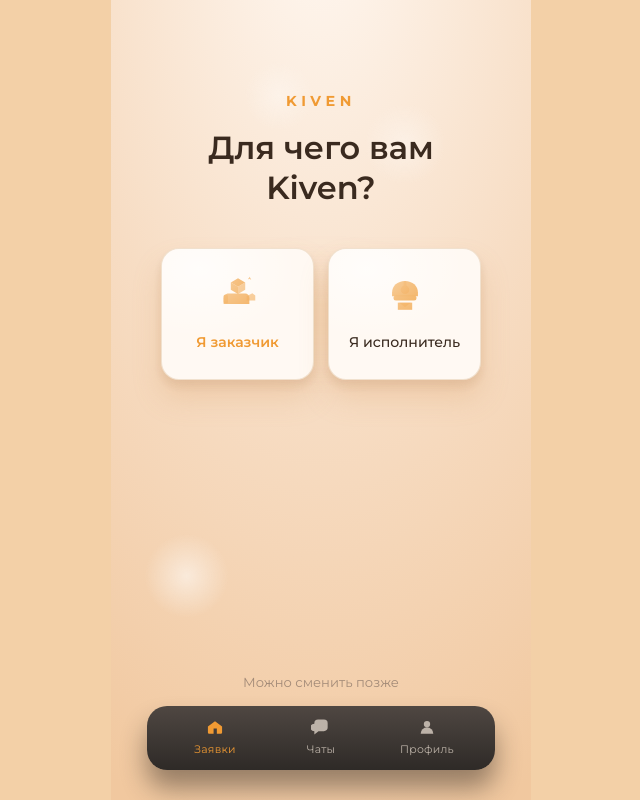
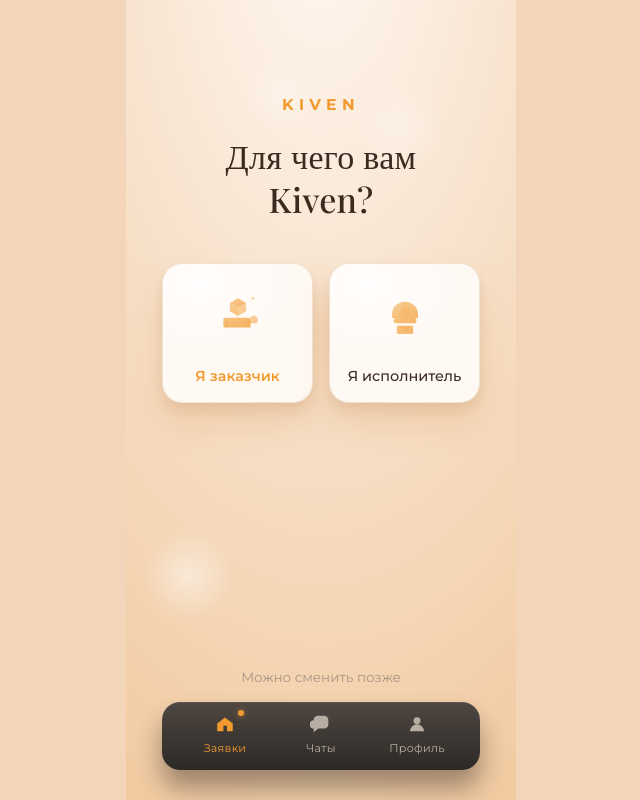
Before and after one commit to GameclubPro/misha, a React (Vite) app: page / in a window 1280 px wide. Shown: the whole page, without its empty margins (319-959 px from the left). Built offline with nearby package versions, Linux system fonts and the light colour scheme.

Commit message:
intro screen

```diff
--- a/index.html
+++ b/index.html
@@ -8,7 +8,7 @@
     <link rel="preconnect" href="https://fonts.googleapis.com" />
     <link rel="preconnect" href="https://fonts.gstatic.com" crossorigin />
     <link
-      href="https://fonts.googleapis.com/css2?family=Montserrat:wght@400;500;600;700&display=swap&subset=cyrillic"
+      href="https://fonts.googleapis.com/css2?family=Montserrat:wght@400;500;600;700&family=Playfair+Display:wght@500;600&display=swap&subset=cyrillic"
       rel="stylesheet"
     />
     <script src="https://telegram.org/js/telegram-web-app.js"></script>
--- a/src/App.css
+++ b/src/App.css
@@ -8,10 +8,10 @@
 }
 
 .screen {
-  width: min(420px, 100%);
+  width: min(390px, 100%);
   min-height: 100vh;
-  padding: clamp(52px, 11vh, 78px) clamp(24px, 6vw, 36px)
-    clamp(22px, 7vh, 30px);
+  padding: clamp(62px, 12vh, 82px) clamp(24px, 6vw, 36px)
+    clamp(20px, 7vh, 30px);
   display: flex;
   flex-direction: column;
   align-items: center;
@@ -19,10 +19,10 @@
   position: relative;
   overflow: hidden;
   background:
-    radial-gradient(120% 120% at 50% -12%, #fff8f2 0%, #f7ddc4 52%, #f1c89f 100%),
-    radial-gradient(220px 200px at 12% 24%, rgba(236, 167, 96, 0.25), transparent 70%),
-    radial-gradient(200px 200px at 86% 30%, rgba(236, 167, 96, 0.2), transparent 72%),
-    radial-gradient(280px 220px at 50% 90%, rgba(236, 167, 96, 0.18), transparent 72%);
+    radial-gradient(120% 120% at 50% -12%, #fff8f2 0%, #f7e0c8 52%, #f2cba2 100%),
+    radial-gradient(240px 200px at 12% 26%, rgba(238, 168, 96, 0.24), transparent 72%),
+    radial-gradient(210px 210px at 86% 30%, rgba(238, 168, 96, 0.22), transparent 74%),
+    radial-gradient(320px 240px at 50% 90%, rgba(238, 168, 96, 0.18), transparent 75%);
 }
 
 .screen::before {
@@ -30,11 +30,12 @@
   position: absolute;
   inset: 0;
   background:
-    radial-gradient(60px 60px at 18% 72%, rgba(255, 255, 255, 0.75), transparent 70%),
-    radial-gradient(40px 40px at 82% 40%, rgba(255, 255, 255, 0.55), transparent 70%),
-    radial-gradient(54px 54px at 70% 18%, rgba(255, 255, 255, 0.5), transparent 75%),
-    radial-gradient(46px 46px at 40% 12%, rgba(255, 255, 255, 0.45), transparent 75%);
-  opacity: 0.7;
+    radial-gradient(64px 64px at 16% 72%, rgba(255, 255, 255, 0.7), transparent 72%),
+    radial-gradient(48px 48px at 84% 40%, rgba(255, 255, 255, 0.5), transparent 72%),
+    radial-gradient(58px 58px at 70% 16%, rgba(255, 255, 255, 0.45), transparent 76%),
+    radial-gradient(52px 52px at 40% 12%, rgba(255, 255, 255, 0.4), transparent 76%),
+    radial-gradient(46px 46px at 30% 36%, rgba(255, 255, 255, 0.35), transparent 75%);
+  opacity: 0.65;
   pointer-events: none;
 }
 
@@ -52,26 +53,30 @@
 }
 
 .brand {
+  font-family: var(--font-body);
   font-weight: 700;
-  letter-spacing: 0.32em;
+  letter-spacing: 0.34em;
   color: var(--accent);
-  font-size: 0.9rem;
+  font-size: 0.98rem;
+  text-transform: uppercase;
 }
 
 .hero h1 {
-  margin: 16px 0 0;
-  font-weight: 600;
-  font-size: clamp(24px, 4.6vw, 32px);
-  line-height: 1.25;
+  margin: 18px 0 0;
+  font-family: var(--font-title);
+  font-weight: 500;
+  font-size: clamp(26px, 5vw, 34px);
+  line-height: 1.28;
+  letter-spacing: 0.01em;
   color: var(--text);
 }
 
 .choice-grid {
   width: min(320px, 100%);
-  margin-top: clamp(16px, 4vh, 26px);
+  margin-top: clamp(18px, 4.5vh, 28px);
   display: grid;
   grid-template-columns: repeat(2, minmax(0, 1fr));
-  gap: 14px;
+  gap: 16px;
   position: relative;
 }
 
@@ -79,27 +84,27 @@
   content: "";
   position: absolute;
   inset: -16% -8%;
-  background: radial-gradient(60% 50% at 50% 50%, rgba(241, 167, 92, 0.28), transparent 70%);
-  filter: blur(18px);
-  opacity: 0.6;
+  background: radial-gradient(60% 50% at 50% 50%, rgba(241, 167, 92, 0.24), transparent 70%);
+  filter: blur(20px);
+  opacity: 0.55;
   z-index: 0;
 }
 
 .choice-card {
   position: relative;
   z-index: 1;
-  border: 1px solid rgba(241, 224, 205, 0.95);
-  border-radius: 18px;
-  background: #fff9f3;
-  padding: 16px 12px 14px;
-  min-height: 132px;
+  border: 1px solid rgba(240, 225, 208, 0.95);
+  border-radius: 20px;
+  background: #fff9f4;
+  padding: 18px 12px 14px;
+  min-height: 140px;
   display: flex;
   flex-direction: column;
   align-items: center;
-  gap: 10px;
+  gap: 6px;
   box-shadow:
-    0 18px 28px rgba(216, 150, 90, 0.25),
-    0 6px 10px rgba(116, 76, 42, 0.12);
+    0 20px 32px rgba(216, 150, 90, 0.26),
+    0 8px 12px rgba(116, 76, 42, 0.1);
   transition: transform 0.25s ease, box-shadow 0.25s ease, border-color 0.25s ease;
   animation: float-in 0.6s ease-out both;
 }
@@ -109,7 +114,7 @@
   position: absolute;
   inset: 0;
   border-radius: inherit;
-  background: radial-gradient(140px 100px at 25% 15%, rgba(255, 255, 255, 0.65), transparent 70%);
+  background: radial-gradient(140px 100px at 25% 15%, rgba(255, 255, 255, 0.7), transparent 70%);
   pointer-events: none;
 }
 
@@ -134,23 +139,26 @@
 }
 
 .choice-icon {
-  width: 58px;
-  height: 58px;
+  width: 60px;
+  height: 60px;
   display: grid;
   place-items: center;
   color: var(--accent);
+  margin-top: 4px;
 }
 
 .choice-icon svg {
-  width: 46px;
-  height: 46px;
+  width: 52px;
+  height: 52px;
   fill: currentColor;
 }
 
 .choice-label {
-  font-size: 0.88rem;
+  font-size: 0.9rem;
   font-weight: 600;
   color: var(--accent);
+  margin-top: auto;
+  padding-bottom: 2px;
 }
 
 .choice-card[data-tone="neutral"] .choice-label {
@@ -164,48 +172,71 @@
   display: flex;
   flex-direction: column;
   align-items: center;
-  gap: 14px;
+  gap: 16px;
   animation: fade-in 0.7s ease-out both;
   animation-delay: 0.32s;
 }
 
 .hint {
   margin: 0;
-  font-size: 0.82rem;
+  font-size: 0.84rem;
   color: var(--muted);
 }
 
 .bottom-nav {
-  width: min(350px, 100%);
+  width: min(340px, 100%);
   padding: 10px 18px 12px;
-  border-radius: 20px;
-  background: linear-gradient(180deg, #4f4742 0%, #2e2a27 100%);
-  box-shadow: 0 18px 26px rgba(39, 30, 24, 0.45);
+  border-radius: 18px;
+  background: linear-gradient(180deg, #4f4742 0%, #2c2926 100%);
+  box-shadow: 0 18px 26px rgba(39, 30, 24, 0.42);
+  position: relative;
   display: grid;
   grid-template-columns: repeat(3, 1fr);
   gap: 6px;
 }
 
+.bottom-nav::before {
+  content: "";
+  position: absolute;
+  inset: 0;
+  border-radius: inherit;
+  box-shadow: inset 0 1px 0 rgba(255, 255, 255, 0.08);
+  pointer-events: none;
+}
+
 .nav-item {
   border: none;
   background: transparent;
-  color: #bcb2a8;
+  color: #b7ada3;
   display: flex;
   flex-direction: column;
   align-items: center;
-  gap: 5px;
-  font-size: 0.68rem;
+  gap: 6px;
+  font-size: 0.7rem;
   letter-spacing: 0.02em;
+  position: relative;
 }
 
 .nav-item svg {
-  width: 20px;
-  height: 20px;
+  width: 22px;
+  height: 22px;
   fill: currentColor;
 }
 
 .nav-item.active {
   color: var(--accent);
+}
+
+.nav-item.active::after {
+  content: "";
+  position: absolute;
+  top: -2px;
+  right: 26px;
+  width: 6px;
+  height: 6px;
+  border-radius: 50%;
+  background: var(--accent);
+  box-shadow: 0 0 6px rgba(242, 154, 46, 0.6);
 }
 
 @media (max-width: 360px) {
@@ -215,12 +246,12 @@
 
   .choice-card {
     padding: 14px 10px 12px;
-    min-height: 124px;
+    min-height: 130px;
   }
 
   .choice-icon {
-    width: 54px;
-    height: 54px;
+    width: 56px;
+    height: 56px;
   }
 }
 
--- a/src/App.tsx
+++ b/src/App.tsx
@@ -42,10 +42,10 @@
               <path d="M22 16l10-6 10 6-10 6z" />
               <path d="M22 16v10l10 6V22z" opacity="0.9" />
               <path d="M42 16v10l-10 6V22z" opacity="0.7" />
-              <path d="M12 38c0-3.6 3-6.6 6.6-6.6H42c3.2 0 5.8 2.6 5.8 5.8V46H12z" opacity="0.85" />
-              <rect x="12" y="33" width="6" height="12" rx="2" opacity="0.9" />
+              <path d="M16 40c0-3.2 2.6-5.8 5.8-5.8H42c3 0 5.5 2.4 5.5 5.5V46H16z" opacity="0.9" />
+              <rect x="14" y="34" width="6" height="12" rx="2" opacity="0.9" />
               <path d="M44 35l8-4 4 3v7h-12z" opacity="0.6" />
-              <path d="M46 12l2.2-4 2.2 4-4.4-2z" opacity="0.8" />
+              <path d="M48 12l2.4-4 2.4 4-4.8-2z" opacity="0.8" />
             </svg>
           </span>
           <span className="choice-label">Я заказчик</span>
@@ -61,8 +61,8 @@
           <span className="choice-icon" aria-hidden="true">
             <svg viewBox="0 0 64 64">
               <circle cx="32" cy="26" r="6" />
-              <path d="M14 30c0-9 7.5-16 18-16s18 7 18 16v5H14z" opacity="0.9" />
-              <rect x="16" y="34" width="32" height="7" rx="3.5" opacity="0.9" />
+              <path d="M16 30c0-8.5 7-15.5 16-15.5S48 21.5 48 30v4.5H16z" opacity="0.9" />
+              <rect x="18" y="34" width="28" height="7" rx="3.5" opacity="0.9" />
               <rect x="30" y="14" width="4" height="9" rx="2" opacity="0.85" />
               <path d="M22 44h20v10H22z" opacity="0.8" />
               <path d="M24 44l8 6 8-6" opacity="0.55" />
--- a/src/index.css
+++ b/src/index.css
@@ -1,11 +1,13 @@
 :root {
-  --bg: #f3d0a7;
-  --accent: #f09a33;
-  --accent-strong: #d9821f;
-  --text: #3a2a1f;
-  --muted: #a38b78;
+  --bg: #f3d6ba;
+  --accent: #f29a2e;
+  --accent-strong: #dd841e;
+  --text: #3a2a20;
+  --muted: #a99584;
+  --font-body: "Montserrat", sans-serif;
+  --font-title: "Playfair Display", serif;
 
-  font-family: "Montserrat", sans-serif;
+  font-family: var(--font-body);
   line-height: 1.4;
   font-weight: 400;
   color: var(--text);
```
